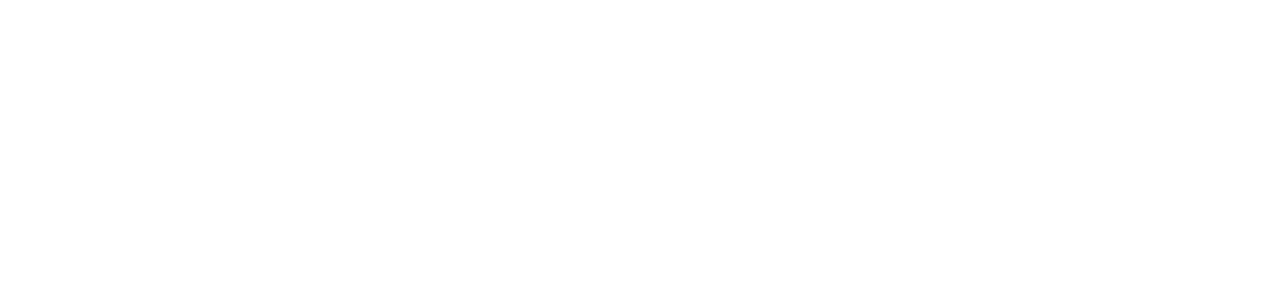
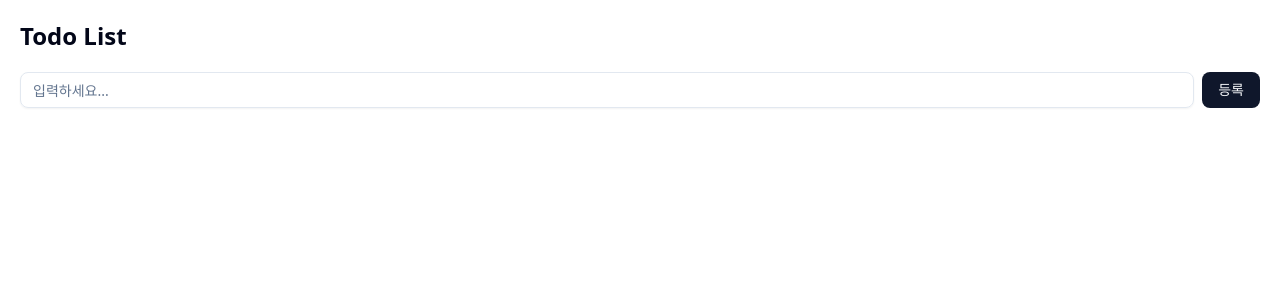
Before and after one commit to y-minion/zustand_reactQuery_playground, a React (Vite) app: page /todo in a window 1280 px wide. Before the commit this address had no page. Shown: the top 300 px of the page. Built offline with nearby package versions, Linux system fonts and the light colour scheme.

Commit message:
전역 상태를 이용한 투두 리스트 실습 완료

```diff
--- a/src/App.tsx
+++ b/src/App.tsx
@@ -4,6 +4,7 @@
 import SignInPage from "./pages/sign-in-page";
 import SignUpPage from "./pages/sign-up-page";
 import CounterPage from "./pages/counter-page";
+import TodoListPage from "./pages/todo-list-page";
 
 function AuthLayout() {
   return (
@@ -18,6 +19,7 @@
   return (
     <Routes>
       <Route path="/" element={<IndexPage />} />
+      <Route path="/todo" element={<TodoListPage />} />
       <Route path="/counter" element={<CounterPage />} />
       <Route element={<AuthLayout />}>
         <Route path="/sign-in" element={<SignInPage />} />
--- /dev/null
+++ b/src/components/todo/todoList.tsx
@@ -0,0 +1,27 @@
+import { useTodoDelete, useTodoList } from "@/store/todo";
+import { Button } from "../ui/button";
+
+function TodoItem({ todo, idx }: { todo: string; idx: number }) {
+  const deleteTodo = useTodoDelete();
+
+  return (
+    <div className="flex items-center justify-between border-2 p-2">
+      <span>{todo}</span>
+      <Button variant={"destructive"} onClick={() => deleteTodo(idx)}>
+        삭제
+      </Button>
+    </div>
+  );
+}
+
+export default function TodoList() {
+  const todoListState = useTodoList();
+
+  return (
+    <div className="flex flex-col gap-1">
+      {todoListState.map((todo, idx) => (
+        <TodoItem key={idx} todo={todo} idx={idx} />
+      ))}
+    </div>
+  );
+}
--- /dev/null
+++ b/src/pages/todo-list-page.tsx
@@ -0,0 +1,34 @@
+import TodoList from "@/components/todo/todoList";
+import { Button } from "@/components/ui/button";
+import { Input } from "@/components/ui/input";
+import { useTodoAdd } from "@/store/todo";
+import { useState } from "react";
+
+export default function TodoListPage() {
+  const [todo, setTodo] = useState("");
+
+  const addTodo = useTodoAdd();
+
+  const onClickHandler = () => {
+    if (todo.trim() === "") return;
+    addTodo(todo);
+    setTodo("");
+  };
+
+  return (
+    <div className="flex flex-col gap-5 p-5">
+      <h1 className="text-2xl font-bold">Todo List</h1>
+      <div className="flex gap-2">
+        <Input
+          placeholder="입력하세요..."
+          value={todo}
+          onChange={(e) => setTodo(e.target.value)}
+        />
+
+        <Button onClick={onClickHandler}>등록</Button>
+      </div>
+
+      <TodoList />
+    </div>
+  );
+}
--- /dev/null
+++ b/src/store/todo.ts
@@ -0,0 +1,37 @@
+import type { TodoActions, TodoState, TodoStore } from "@/types";
+import { create } from "zustand";
+import { combine, devtools } from "zustand/middleware";
+import { immer } from "zustand/middleware/immer";
+
+const initialState = { todo: "", todoList: [] };
+
+const useTodoStore = create<TodoStore>()(
+  devtools(
+    immer(
+      combine<TodoState, { actions: TodoActions }>(initialState, (set) => ({
+        actions: {
+          addTodo(content) {
+            set((state) => {
+              state.todoList.push(content);
+            });
+          },
+          deleteTodo(idx) {
+            set((state) => {
+              state.todoList.splice(idx, 1);
+            });
+          },
+        },
+      })),
+    ),
+    {
+      name: "todoStore",
+    },
+  ),
+);
+
+export const useTodoList = () => useTodoStore((store) => store.todoList);
+
+export const useTodoAdd = () => useTodoStore((store) => store.actions.addTodo);
+
+export const useTodoDelete = () =>
+  useTodoStore((store) => store.actions.deleteTodo);
--- /dev/null
+++ b/src/types.ts
@@ -0,0 +1,12 @@
+export type Todo = string;
+export type TodoList = Todo[];
+export type TodoState = {
+  todo: Todo;
+  todoList: TodoList;
+};
+export type TodoActions = {
+  addTodo: (content: string) => void;
+  deleteTodo: (idx: number) => void;
+};
+
+export type TodoStore = TodoState & { actions: TodoActions };
```
